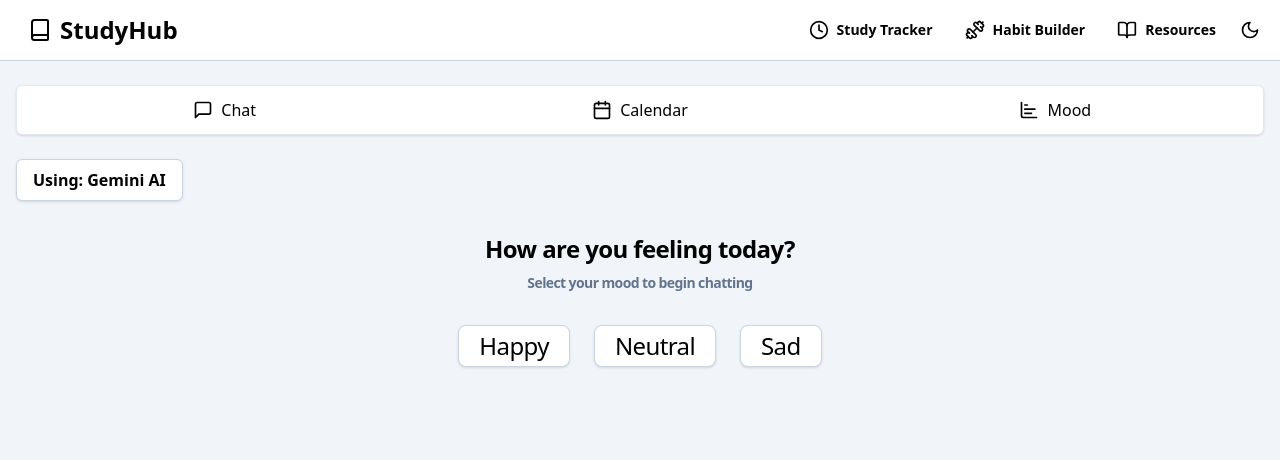
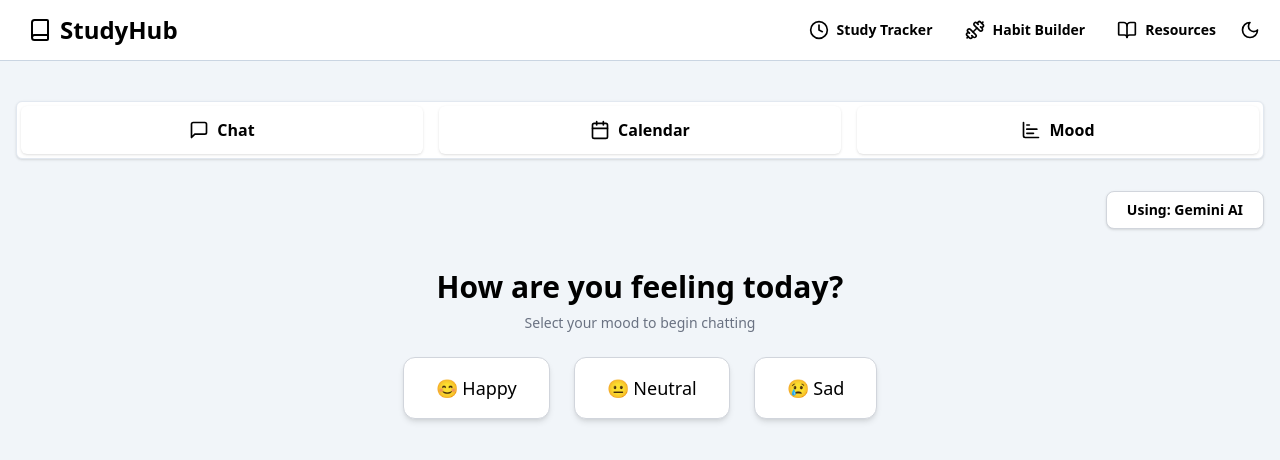
Before and after one commit to RikenMor001/StudyHub, a React (Vite) app: page /habit-builder in a window 1280 px wide. Shown: the top 460 px of the page. Built offline with nearby package versions, Linux system fonts and the light colour scheme.

Commit message:
Update habitBuilder.jsx

```diff
--- a/src/pages/habitBuilder/habitBuilder.jsx
+++ b/src/pages/habitBuilder/habitBuilder.jsx
@@ -7,30 +7,30 @@ export const HabitBuilder = () => {
   const [useGemini, setUseGemini] = useState(false);
 
   return (
-    <div className="flex flexs-col bg-slate-100 min-h-screen">
-      <main className="flex-1 container mx-auto px-4 py-6">
+    <div className="flex flex-col bg-slate-100 min-h-screen">
+      <main className="flex-1 container mx-auto px-4 py-10">
         <Tabs
           className="flex flex-col h-full"
           value={currentView}
           onValueChange={setCurrentView}
         >
-          <TabsList className="grid grid-cols-3 w-full mb-6 gap-2">
+          <TabsList className="grid grid-cols-3 gap-4 w-full mb-8">
             <TabsTrigger
-              className="flex items-center justify-center gap-2 text-md font-medium hover:text-blue-500"
+              className="flex items-center justify-center gap-2 px-4 py-3 rounded-md bg-white shadow-sm text-md font-semibold hover:bg-blue-100 hover:text-blue-600 transition"
               value="chat"
             >
               <MessageSquare className="w-5 h-5" />
               Chat
             </TabsTrigger>
             <TabsTrigger
-              className="flex items-center justify-center gap-2 text-md font-medium hover:text-blue-500"
+              className="flex items-center justify-center gap-2 px-4 py-3 rounded-md bg-white shadow-sm text-md font-semibold hover:bg-blue-100 hover:text-blue-600 transition"
               value="calendar"
             >
               <Calendar className="w-5 h-5" />
               Calendar
             </TabsTrigger>
             <TabsTrigger
-              className="flex items-center justify-center gap-2 text-md font-medium hover:text-blue-500"
+              className="flex items-center justify-center gap-2 px-4 py-3 rounded-md bg-white shadow-sm text-md font-semibold hover:bg-blue-100 hover:text-blue-600 transition"
               value="mood"
             >
               <ChartBar className="w-5 h-5" />
@@ -38,24 +38,25 @@ export const HabitBuilder = () => {
             </TabsTrigger>
           </TabsList>
 
-          <div className="mb-8">
+          <div className="flex justify-end mb-10">
             <button
-              className="hover:cursor-pointer border border-slate-300 rounded-md px-4 py-2 bg-white text-black font-semibold shadow-sm hover:bg-slate-200 transition"
               onClick={() => setUseGemini(!useGemini)}
+              className="px-5 py-2 bg-white border border-gray-300 rounded-lg shadow hover:bg-gray-100 transition text-sm font-semibold"
             >
               {useGemini ? "Using: Default AI" : "Using: Gemini AI"}
             </button>
           </div>
 
-          <div className="text-center text-black font-semibold tracking-tight text-2xl flex flex-col items-center justify-center gap-2">
-            <h2>How are you feeling today?</h2>
-            <p className="text-sm text-slate-500">Select your mood to begin chatting</p>
-
-            <div className="flex gap-6 mt-6">
-              {["Happy", "Neutral", "Sad"].map((mood) => (
+          <div className="flex flex-col items-center justify-center text-center text-black">
+            <h2 className="text-3xl font-bold mb-2">How are you feeling today?</h2>
+            <p className="text-sm text-gray-500 mb-6">
+              Select your mood to begin chatting
+            </p>
+            <div className="flex gap-6">
+              {["😊 Happy", "😐 Neutral", "😢 Sad"].map((mood) => (
                 <button
                   key={mood}
-                  className="bg-white border border-slate-300 rounded-lg px-5 py-1 shadow hover:bg-slate-100 font-medium transition hover:cursor-pointer"
+                  className="bg-white border border-gray-300 px-8 py-4 rounded-xl shadow-md hover:shadow-lg hover:bg-blue-50 transition text-lg font-medium"
                 >
                   {mood}
                 </button>
```
